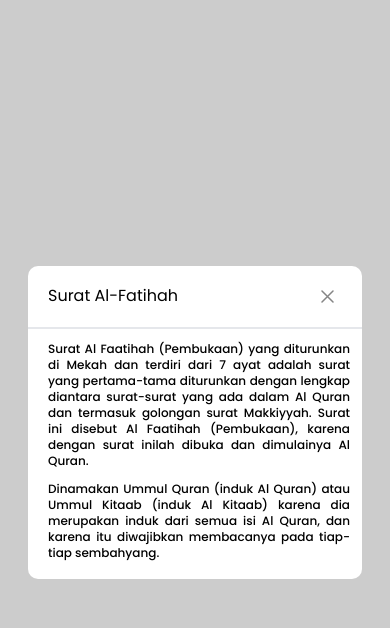
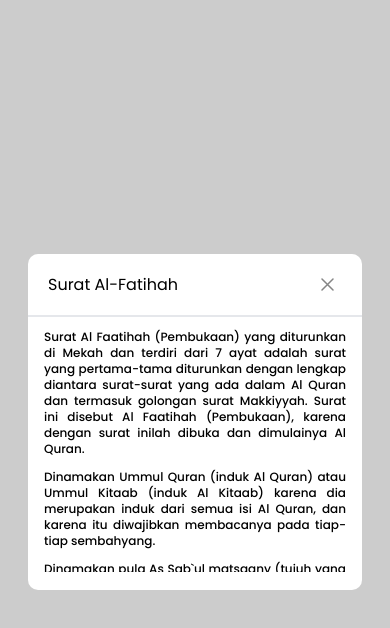
Before and after one commit to mframadann/quran-digital, a Next.js app: page / in a window 390 px wide. Both pictures are taken after a click on the button "Show modal". Shown: the top 628 px of the page. Built offline with nearby package versions, Linux system fonts and the light colour scheme.

Commit message:
test modal view in real device(mobile phone)

```diff
--- a/src/app/page.tsx
+++ b/src/app/page.tsx
@@ -9,7 +9,7 @@ export default function Home() {
       {showModal && (
         <div className="inset-0 bg-black fixed bg-opacity-20 backdrop-blur-sm px-3">
           <div className="w-full h-full flex justify-center items-center px-4">
-            <div className=" xl:h-modalDetailDekstop xl:max-h-modalDetailDekstop xl:w-modalDetailDekstop bg-white rounded-10 box-border">
+            <div className="h-modalDetailMobile xl:h-modalDetailDekstop xl:max-h-modalDetailDekstop xl:w-modalDetailDekstop bg-white rounded-10 box-border">
               <div className="w-full xl:py-5 px-5 py-4 border-b-2 flex justify-between items-center">
                 <h1 className="xl:text-xl text-base">Surat Al-Fatihah</h1>
                 <div
@@ -19,21 +19,20 @@ export default function Home() {
                   <XMarkIcon className="stroke-black fill-black" />
                 </div>
               </div>
-              <div className="w-full pl-5 pr-3 pt-3 pb-4">
-                <div className="max-h-[222px] xl:max-h-[255px] overflow-y-scroll scroll-m-3 xl:scroll-m-0">
-                  <div className="w-full h-full text-justify md:text-left xl:text-sm text-xs flex gap-3 flex-col font-medium">
+              <div className="w-full px-4 py-3 overflow-y-scroll max-h-[255px]">
+                <div className="w-full max-h-full text-justify md:text-left xl:text-sm text-xs flex gap-3 flex-col font-medium">
                   <p>
                     Surat Al Faatihah (Pembukaan) yang diturunkan di Mekah dan
                     terdiri dari 7 ayat adalah surat yang pertama-tama
                     diturunkan dengan lengkap diantara surat-surat yang ada
-                      dalam Al Quran dan termasuk golongan surat Makkiyyah.
-                      Surat ini disebut Al Faatihah (Pembukaan), karena dengan
-                      surat inilah dibuka dan dimulainya Al Quran.
+                    dalam Al Quran dan termasuk golongan surat Makkiyyah. Surat
+                    ini disebut Al Faatihah (Pembukaan), karena dengan surat
+                    inilah dibuka dan dimulainya Al Quran.
                   </p>
                   <p>
                     Dinamakan Ummul Quran (induk Al Quran) atau Ummul Kitaab
-                      (induk Al Kitaab) karena dia merupakan induk dari semua
-                      isi Al Quran, dan karena itu diwajibkan membacanya pada
+                    (induk Al Kitaab) karena dia merupakan induk dari semua isi
+                    Al Quran, dan karena itu diwajibkan membacanya pada
                     tiap-tiap sembahyang.
                   </p>
                   <p>
@@ -51,7 +50,6 @@ export default function Home() {
             </div>
           </div>
         </div>
-        </div>
       )}
       <button
         className="px-12 py-4 bg-primary rounded-full text-white font-bold focus:ring-4 focus:ring-primary focus:ring-opacity-40 transition-all duration-300"
```
Lines whose indentation alone changed are shown as unchanged.
